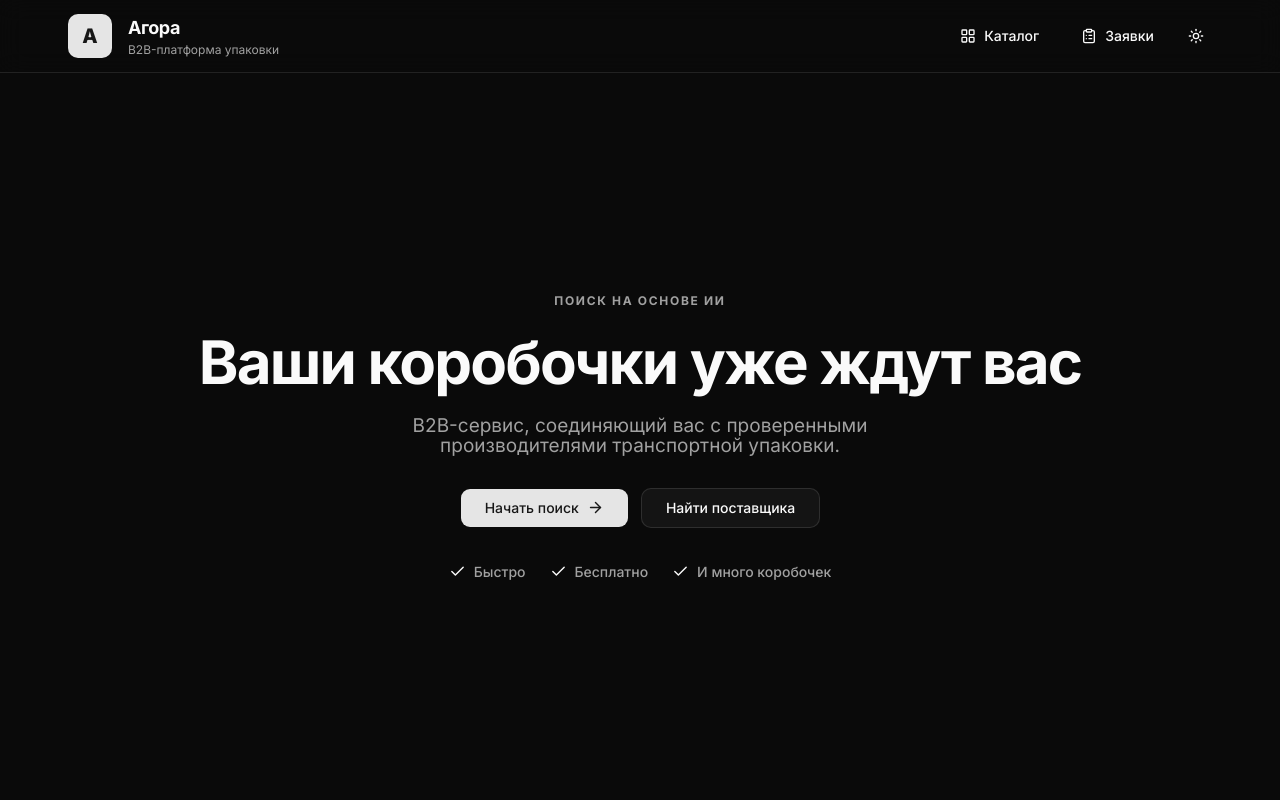
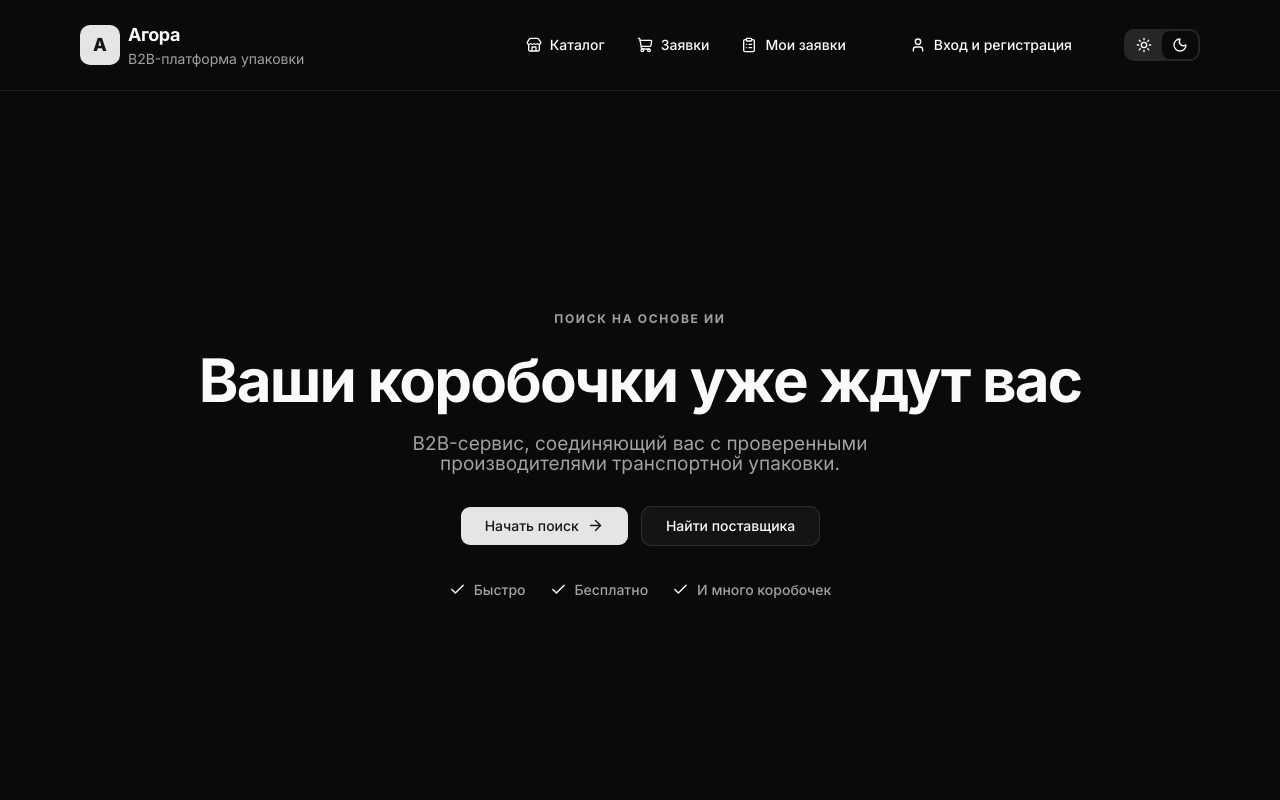
Before and after one commit to sofya0206/agora-demo, a Next.js app: page / in a window 1280 px wide. Shown: the top 800 px of the page. Built offline with nearby package versions, Linux system fonts and the light colour scheme; no server answers.

Commit message:
Собрала шапку по макету

```diff
--- a/src/components/layout/Footer.tsx
+++ b/src/components/layout/Footer.tsx
@@ -3,7 +3,7 @@ import Link from "next/link";
 export function Footer() {
   return (
     <footer className="border-t border-border">
-      <div className="mx-auto flex max-w-[1200px] flex-col gap-6 px-7 py-8 sm:flex-row sm:items-center sm:justify-between">
+      <div className="mx-auto flex w-full max-w-[1440px] flex-col gap-6 px-5 py-8 sm:flex-row sm:items-center sm:justify-between sm:px-8 xl:px-20">
         <Link href="/" className="flex items-center gap-4">
           <span className="flex size-11 items-center justify-center rounded-[10px] bg-primary text-xl font-extrabold text-primary-foreground">
             А
--- a/src/components/layout/Header.tsx
+++ b/src/components/layout/Header.tsx
@@ -1,40 +1,25 @@
 import Link from "next/link";
-import { LayoutGrid } from "lucide-react";
-import { RequestCounter } from "./RequestCounter";
-import { ThemeToggle } from "./ThemeToggle";
+import { MainNav } from "./MainNav";
 
 export function Header() {
   return (
     <header className="sticky top-0 z-50 border-b border-border bg-background/80 backdrop-blur-md">
-      <div className="mx-auto flex max-w-[1200px] flex-wrap items-center gap-4 px-7 py-3.5">
-        <Link href="/" className="flex items-center gap-4">
-          <span className="flex size-11 items-center justify-center rounded-[10px] bg-primary text-xl font-extrabold text-primary-foreground">
+      <div className="mx-auto flex min-h-[90px] w-full max-w-[1440px] flex-wrap items-center gap-4 px-5 py-4 sm:px-8 xl:px-20">
+        <Link href="/" className="flex items-center gap-2">
+          <span className="flex size-10 items-center justify-center rounded-[10px] bg-primary text-lg font-extrabold text-primary-foreground">
             А
           </span>
           <span className="flex flex-col">
             <span className="text-lg font-bold tracking-tight text-foreground">
               Агора
             </span>
-            <span className="hidden text-xs text-muted-foreground sm:block">
+            <span className="hidden text-sm text-muted-foreground sm:block">
               B2B-платформа упаковки
             </span>
           </span>
         </Link>
 
-        <nav
-          className="ml-auto flex items-center gap-2.5"
-          aria-label="Основная навигация"
-        >
-          <Link
-            href="/catalog"
-            className="inline-flex h-9 items-center gap-2 rounded-[10px] px-4 text-sm font-medium text-foreground transition-colors hover:bg-muted"
-          >
-            <LayoutGrid className="size-4" aria-hidden="true" />
-            Каталог
-          </Link>
-          <RequestCounter />
-          <ThemeToggle />
-        </nav>
+        <MainNav />
       </div>
     </header>
   );
--- /dev/null
+++ b/src/components/layout/MainNav.tsx
@@ -0,0 +1,71 @@
+"use client";
+
+import Link from "next/link";
+import { usePathname } from "next/navigation";
+import { ClipboardList, ShoppingCart, Store, User } from "lucide-react";
+import { toast } from "sonner";
+import { useRequest } from "@/hooks/use-request";
+import { AUTH_STUB_MESSAGE } from "@/lib/site";
+import { cn } from "@/lib/utils";
+import { ThemeToggle } from "./ThemeToggle";
+
+const itemClassName =
+  "inline-flex h-8 items-center gap-2 rounded-lg px-3 text-sm font-medium text-foreground transition-colors hover:bg-muted";
+
+const links = [
+  { href: "/catalog", label: "Каталог", icon: Store },
+  { href: "/request", label: "Заявки", icon: ShoppingCart },
+  { href: "/my-requests", label: "Мои заявки", icon: ClipboardList },
+];
+
+export function MainNav() {
+  const pathname = usePathname();
+  const { items } = useRequest();
+
+  return (
+    <nav
+      className="ml-auto flex items-center gap-2"
+      aria-label="Основная навигация"
+    >
+      <div className="flex items-center gap-2">
+        {links.map(({ href, label, icon: Icon }) => {
+          const isActive = pathname === href || pathname.startsWith(`${href}/`);
+
+          return (
+            <Link
+              key={href}
+              href={href}
+              aria-current={isActive ? "page" : undefined}
+              className={cn(
+                itemClassName,
+                "relative",
+                isActive && "bg-secondary",
+              )}
+            >
+              <Icon className="size-4" aria-hidden="true" />
+              <span className="hidden sm:inline">{label}</span>
+              {href === "/request" && items.length > 0 && (
+                <span className="absolute -top-1.5 -right-1.5 flex h-[18px] min-w-[18px] items-center justify-center rounded-full bg-primary px-1 text-[11px] font-bold text-primary-foreground">
+                  {items.length}
+                </span>
+              )}
+            </Link>
+          );
+        })}
+      </div>
+
+      {/* Авторизации пока нет ни в коде, ни в макетах — пункт есть, но ведёт в заглушку. */}
+      <button
+        type="button"
+        className={cn(itemClassName, "sm:ml-4 lg:ml-8")}
+        onClick={() => toast(AUTH_STUB_MESSAGE)}
+      >
+        <User className="size-4" aria-hidden="true" />
+        {/* Самая длинная подпись — прячем раньше остальных, чтобы шапка не переносилась. */}
+        <span className="hidden lg:inline">Вход и регистрация</span>
+      </button>
+
+      <ThemeToggle className="sm:ml-4 lg:ml-8" />
+    </nav>
+  );
+}
--- a/src/components/layout/RequestCounter.tsx
+++ /dev/null
@@ -1,23 +0,0 @@
-"use client";
-
-import { ClipboardList } from "lucide-react";
-import { useRequest } from "@/hooks/use-request";
-
-export function RequestCounter() {
-  const { items } = useRequest();
-
-  return (
-    <button
-      type="button"
-      className="relative inline-flex h-9 items-center gap-2 rounded-[10px] px-4 text-sm font-medium text-foreground transition-colors hover:bg-muted"
-    >
-      <ClipboardList className="size-4" aria-hidden="true" />
-      Заявки
-      {items.length > 0 && (
-        <span className="absolute -right-1.5 -top-1.5 flex h-[18px] min-w-[18px] items-center justify-center rounded-full bg-primary px-1 text-[11px] font-bold text-primary-foreground">
-          {items.length}
-        </span>
-      )}
-    </button>
-  );
-}
--- a/src/components/layout/ThemeToggle.tsx
+++ b/src/components/layout/ThemeToggle.tsx
@@ -3,9 +3,14 @@
 import { useEffect, useState } from "react";
 import { Moon, Sun } from "lucide-react";
 import { useTheme } from "next-themes";
-import { Button } from "@/components/ui/button";
+import { cn } from "@/lib/utils";
 
-export function ThemeToggle() {
+interface ThemeToggleProps {
+  className?: string;
+}
+
+/* В макете тема переключается сегментированной парой кнопок, а не одной. */
+export function ThemeToggle({ className }: ThemeToggleProps) {
   const { resolvedTheme, setTheme } = useTheme();
   const [mounted, setMounted] = useState(false);
 
@@ -17,15 +22,40 @@ export function ThemeToggle() {
   const isDark = mounted && resolvedTheme === "dark";
 
   return (
-    <Button
-      type="button"
-      variant="ghost"
-      size="icon"
-      className="rounded-[10px]"
-      aria-label={isDark ? "Включить светлую тему" : "Включить тёмную тему"}
-      onClick={() => setTheme(isDark ? "light" : "dark")}
+    <div
+      className={cn(
+        "inline-flex items-center gap-0 rounded-lg bg-muted p-0.5",
+        className,
+      )}
+      role="group"
+      aria-label="Тема оформления"
     >
-      {isDark ? <Sun aria-hidden="true" /> : <Moon aria-hidden="true" />}
-    </Button>
+      <button
+        type="button"
+        aria-label="Светлая тема"
+        aria-pressed={mounted ? !isDark : undefined}
+        onClick={() => setTheme("light")}
+        className={cn(
+          "inline-flex h-7 w-9 items-center justify-center rounded-md text-foreground transition-colors",
+          mounted && !isDark
+            ? "bg-background shadow-xs"
+            : "hover:bg-background/50",
+        )}
+      >
+        <Sun className="size-4" aria-hidden="true" />
+      </button>
+      <button
+        type="button"
+        aria-label="Тёмная тема"
+        aria-pressed={mounted ? isDark : undefined}
+        onClick={() => setTheme("dark")}
+        className={cn(
+          "inline-flex h-7 w-9 items-center justify-center rounded-md text-foreground transition-colors",
+          isDark ? "bg-background shadow-xs" : "hover:bg-background/50",
+        )}
+      >
+        <Moon className="size-4" aria-hidden="true" />
+      </button>
+    </div>
   );
 }
```
